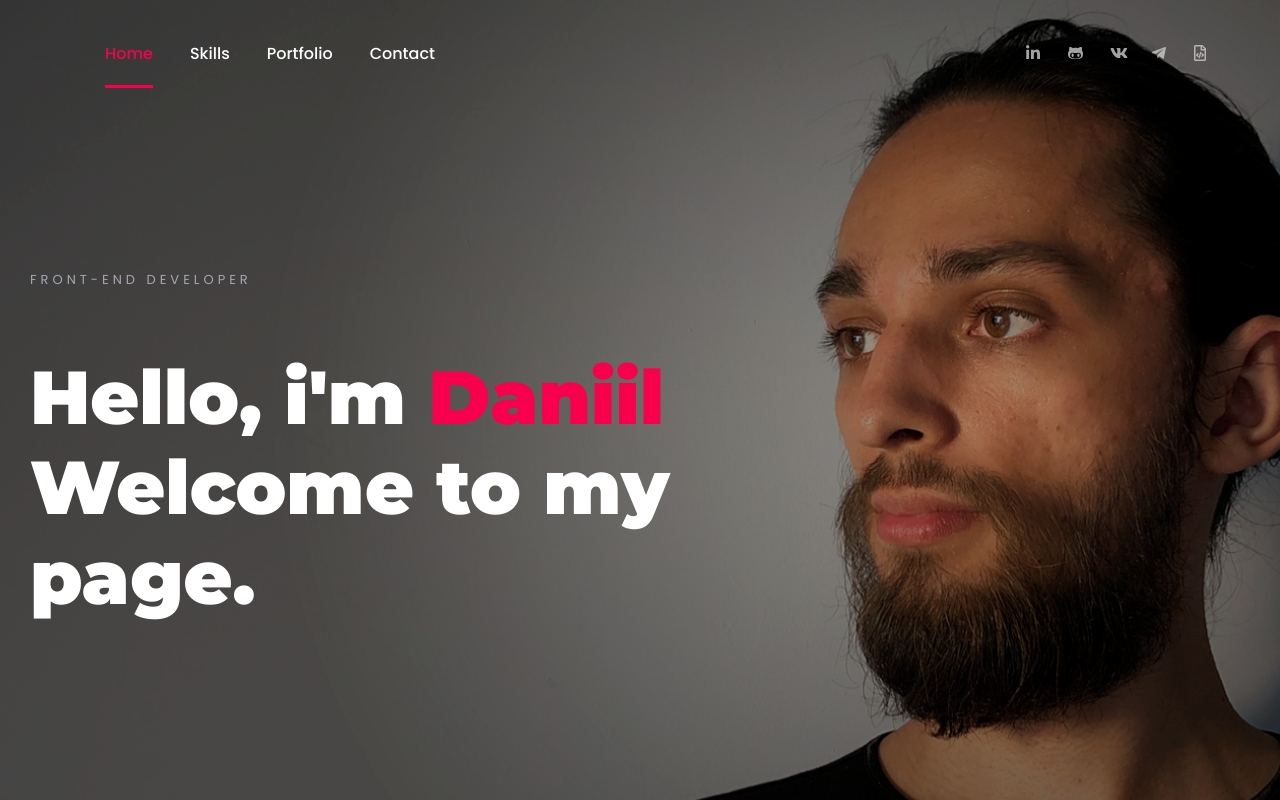
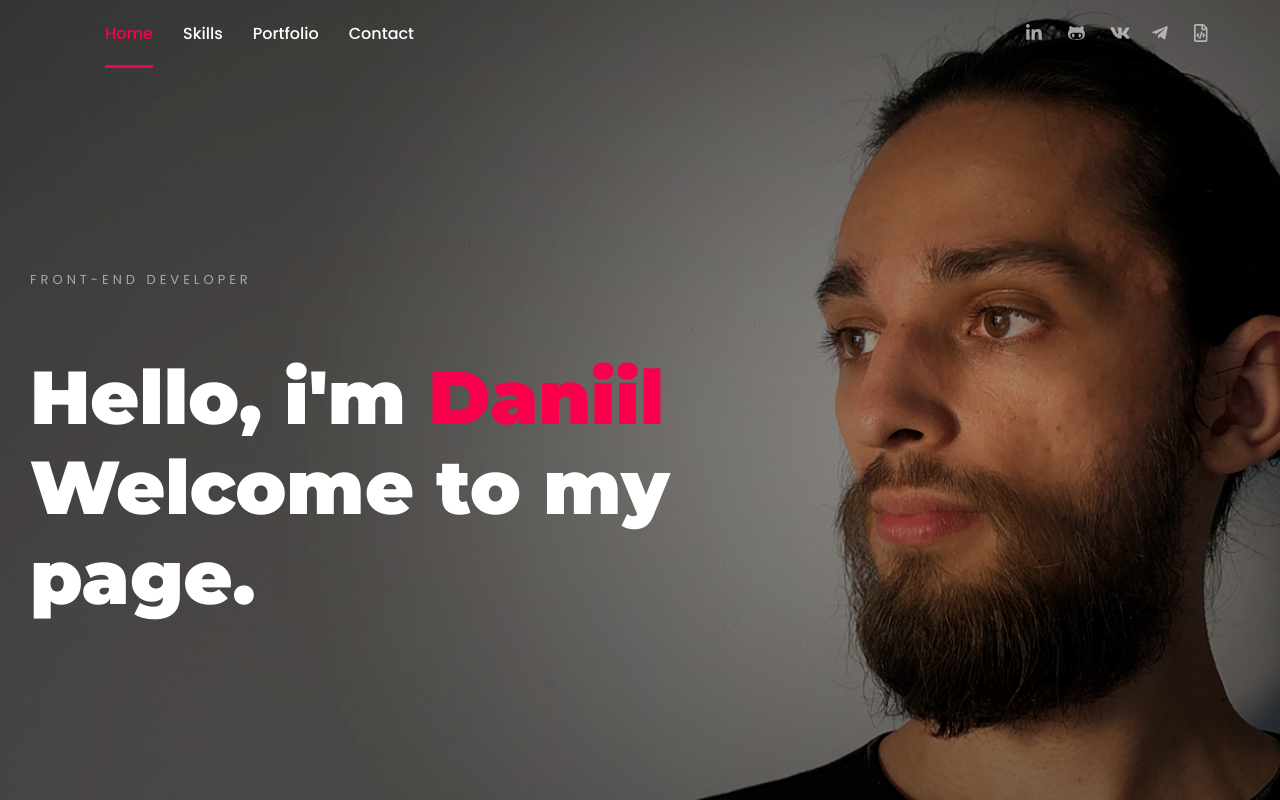
Before and after one commit to Goblester/portfolio, a React (Create React App) app: page / in a window 1280 px wide. Shown: the top 800 px of the page. Built offline with nearby package versions, Linux system fonts and the light colour scheme.

Commit message:
fixed errors

```diff
--- a/src/n1-main/m1-UI/Contact/Contact.module.scss
+++ b/src/n1-main/m1-UI/Contact/Contact.module.scss
@@ -9,9 +9,11 @@
     .col {
       padding-left: 25px;
       padding-right: 25px;
-      @media only screen and (min-width: 768px) and (max-width: 991px) {
+      @media only screen and (max-width: 991px) {
         padding-left: 15px !important;
         padding-right: 15px !important;
+        flex: 0 0 100%;
+        max-width: 100%;
       }
       @media (min-width: 992px) {
         -ms-flex: 0 0 50%;
--- a/src/n1-main/m1-UI/Header/Header.module.scss
+++ b/src/n1-main/m1-UI/Header/Header.module.scss
@@ -8,6 +8,9 @@
   left: 0;
   right: 0;
   animation: smoothScroll 1s forwards;
+  @media (max-width: 991px) {
+    padding: 15px 50px;
+  }
 }
 @keyframes smoothScroll {
   0% {
@@ -19,22 +22,26 @@
 }
 
 .absolute {
-  padding: 20px 50px;
+  padding: 0 50px;
   position: absolute;
   top: 0;
   left: 0;
   right: 0;
   width: auto;
+  @media (max-width: 991px) {
+    padding: 20px 50px;
+  }
 }
+
+
 
 .header {
   z-index: 999;
   div.container {
     justify-content: space-between;
     padding: 0;
-    @media (max-width: 700px) {
-      justify-content: center;
-      padding: 0;
+    @media (max-width: 991px) {
+      justify-content: flex-end;
     }
 
     .links {
@@ -52,7 +59,7 @@
         height: auto;
         text-align: left;
         line-height: inherit;
-        font-size: 16px;
+        font-size: 18px;
         transition: all .3s cubic-bezier(.645, .045, .355, 1);
 
         &:hover {
--- a/src/n1-main/m1-UI/Navigtaion/Navigation.module.scss
+++ b/src/n1-main/m1-UI/Navigtaion/Navigation.module.scss
@@ -1,12 +1,84 @@
 @import "src/n1-main/m1-UI/common/styles/variables";
 
+.bars {
+  visibility: hidden;
+  font-size: 28px;
+  overflow: hidden;
+  position: absolute;
+  width: 28px;
+  height: 28px;
+  @media screen and (max-width: 991px) {
+    visibility: visible;
+    position: static;
+  }
+}
+
+.close{
+  display: flex;
+  position: absolute;
+  top: 30px;
+  right: 30px;
+  z-index: 9999;
+  transition: .3s;
+  background: #000;
+  color: $secondaryColor;
+  border-radius: 100%;
+  width: 50px;
+  height: 50px;
+  text-align: center;
+  line-height: 46px;
+  align-items: center;
+  justify-content: center;
+  .times{
+    width: 24px;
+    height: 24px;
+    color:  $secondaryColor;
+  }
+}
+.navigationWrapper{
+  @media only screen and (max-width: 991px) {
+    order: 2;
+  }
+
+  .wrapScreen{
+    position: absolute;
+    top: 0;
+    left: 0;
+    width: 100vh;
+    height: 100vh;
+    background-color: black;
+    z-index: 50;
+    opacity: .5;
+  }
+}
+
 .navigation {
-  width: 400px;
   display: flex;
   justify-content: space-between;
   font-family: "Poppins", sans-serif;
   margin: 0;
-
+  @media only screen and (max-width: 991px) {
+    background: #101010;
+    height: 100vh;
+    position: fixed;
+    top: 0;
+    z-index: 99;
+    -webkit-transition: all .3s cubic-bezier(.77, .2, .05, 1);
+    -o-transition: all .3s cubic-bezier(.77, .2, .05, 1);
+    transition: all .3s cubic-bezier(.77, .2, .05, 1);
+    display: block;
+    overflow-y: auto;
+    padding: 100px 30px;
+    order: 2;
+  }
+  @media only screen and (min-width: 575px) and (max-width: 991px) {
+    width: 60vw;
+    right: -61vw;
+  }
+  @media only screen and (max-width: 575px) {
+    width: 86vw;
+    right: -87vw;
+  }
 
   li {
     margin: 0 15px;
@@ -22,6 +94,10 @@
       position: relative;
       padding: 20px 0;
       transition: all .3s cubic-bezier(.645, .045, .355, 1);
+      @media only screen and (max-width: 991px) {
+        display: block;
+        padding: 9px 0;
+      }
 
       &::before {
         position: absolute;
@@ -47,12 +123,18 @@
       }
     }
   }
-  li.active{
-    a{
+
+  li.active {
+    a {
       color: $secondaryColor;
-      &::before{
-        width:100%;
+
+      &::before {
+        width: 100%;
       }
     }
   }
 }
+
+.right {
+  right: 0
+}
--- a/src/n1-main/m1-UI/Navigtaion/Navigation.tsx
+++ b/src/n1-main/m1-UI/Navigtaion/Navigation.tsx
@@ -1,15 +1,37 @@
-import React from 'react';
+import React, {useState} from 'react';
 import styles from './Navigation.module.scss';
 import Scrollspy from 'react-scrollspy';
+import {FontAwesomeIcon} from '@fortawesome/react-fontawesome';
+import {faBars, faTimes} from '@fortawesome/free-solid-svg-icons';
 
 export function Navigation() {
+
+    const [showMenu, setShowMenu] = useState<boolean>(false);
+
+    const onShowClick = () => {
+        setShowMenu(true);
+    }
+    const onCloseClick = () => {
+        setShowMenu(false);
+    }
+
     return (
-
-        <Scrollspy items={['home', 'skills', 'portfolio', 'contact']} currentClassName={styles.active} className={styles.navigation}>
-                <li ><a href="#home">Home</a></li>
-                <li><a href="#skills">Skills</a></li>
-                <li><a href="#portfolio">Portfolio</a></li>
-                <li><a href="#contact">Contact</a></li>
-        </Scrollspy>
+        <div className={styles.navigationWrapper}>
+            <FontAwesomeIcon icon={faBars} className={styles.bars} onClick={onShowClick}/>
+            <Scrollspy items={['home', 'skills', 'portfolio', 'contact']}
+                       currentClassName={styles.active}
+                       className={`${styles.navigation} ${showMenu ? styles.right : ''}`}>
+                <li><a href="#home" onClick={onCloseClick}>Home</a></li>
+                <li><a href="#skills" onClick={onCloseClick}>Skills</a></li>
+                <li><a href="#portfolio" onClick={onCloseClick}>Portfolio</a></li>
+                <li><a href="#contact" onClick={onCloseClick}>Contact</a></li>
+                {showMenu &&
+                <div className={styles.close}>
+                    <FontAwesomeIcon icon={faTimes} onClick={onCloseClick} className={styles.times}/>
+                </div>}
+            </Scrollspy>
+            {showMenu && <div className={styles.wrapScreen} onClick={onCloseClick}>
+            </div>}
+        </div>
     )
 }
--- a/src/n1-main/m1-UI/Portfolio/Portfolio.tsx
+++ b/src/n1-main/m1-UI/Portfolio/Portfolio.tsx
@@ -18,7 +18,8 @@ export function Portfolio() {
 
                     <div className={`${styleContainer.itemsContainer} ${styles.container}`}>
                         {
-                            projects.map(pr => <Project title={pr.title}
+                            projects.map((pr,ind) => <Project key={pr.title+ind}
+                                                        title={pr.title}
                                                         description={pr.description}
                                                         backgroundImage={pr.backgroundImage}/>)
                         }
--- a/src/n1-main/m1-UI/Skills/Skill.tsx
+++ b/src/n1-main/m1-UI/Skills/Skill.tsx
@@ -9,7 +9,7 @@ export function Skill({title, description, logo}: {
     return (
         <div className={stContainer.flexItem}>
             <div className={styles.item}>
-                <a href={''}>
+                <a href={'#top'}>
                     <div className={styles.service}>
                         <img src={logo} className={styles.logo} alt=""/>
                         <div className={styles.content}>
--- a/src/n1-main/m1-UI/Skills/Skills.tsx
+++ b/src/n1-main/m1-UI/Skills/Skills.tsx
@@ -13,11 +13,13 @@ export function Skills() {
         <section className={styles.skills} id={'skills'}>
             <div className={styleContainer.container}>
 
-                <Title title={'My Skills'}  description={'There are many variations of passages of Lorem Ipsum available, but the majority have suffered alteration.'}/>
+                <Title title={'My Skills'}
+                       description={'There are many variations of passages of Lorem Ipsum available, but the majority have suffered alteration.'}/>
                 <div className={styleContainer.row}>
                     {
-                        skills.map(sk => {
-                            return <Skill title={sk.title}
+                        skills.map((sk, ind) => {
+                            return <Skill key={sk.title + ind}
+                                          title={sk.title}
                                           logo={sk.logo}
                                           description={sk.description}/>
                         })
```
